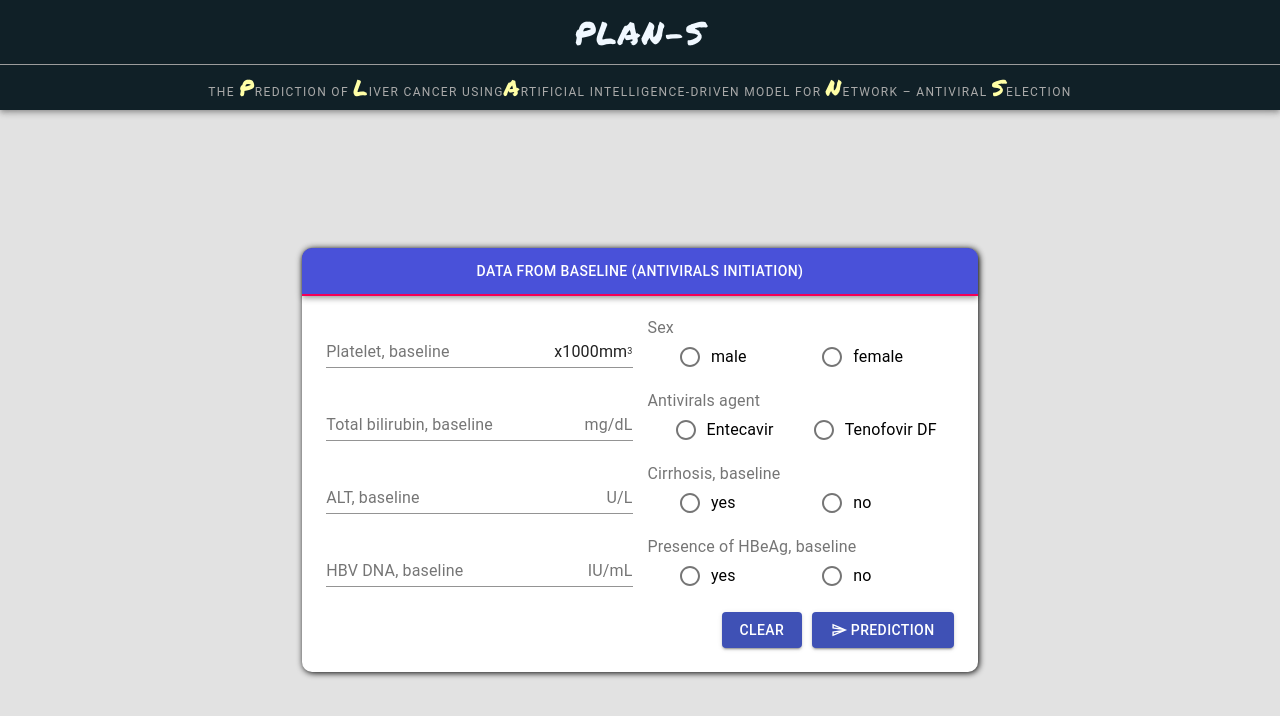
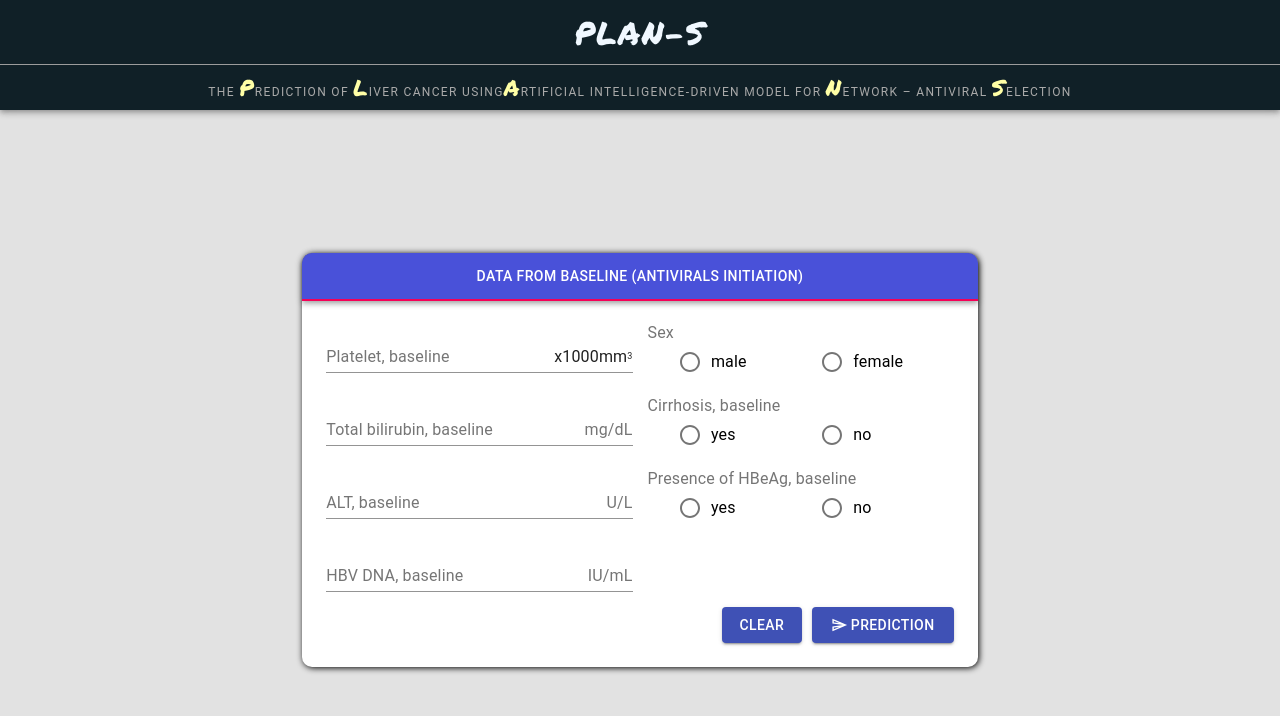
Before and after one commit to LeeSeungjae00/plan-s, a React (Create React App) app: page / in a window 1280 px wide. Shown: the top 716 px of the page. Built offline with nearby package versions, Linux system fonts and the light colour scheme; no server answers.

Commit message:
[update] 응답 변경에 따른 check 합수 변경

```diff
--- a/src/Content/tapModule.jsx
+++ b/src/Content/tapModule.jsx
@@ -43,8 +43,6 @@ export function TabPanel(props) {
     const formRef = React.useRef();
     const { onSend, loading, rangeFilter, result, setTableVisible, setResult } = props;
     const [sex, setSex] = useState('');
-    const [race, setRace] = useState('');
-    const [antivirals, setAntivirals] = useState('');
     const [cirrhosis, setCirrhosis] = useState('');
     const [hebeag, setHebeag] = useState('');
 
@@ -87,14 +85,14 @@ export function TabPanel(props) {
                     setInputVal={total_bilirubin => setResult({ ...result, total_bilirubin })}
                 ></InputComponent>
                 <RadioComponent
-                    val={antivirals}
-                    setVal={setAntivirals}
-                    title="Antivirals agent"
-                    value1={"Entecavir"}
-                    value2={"Tenofovir DF"}
-                    lable1="Entecavir"
-                    lable2="Tenofovir DF"
-                    setRadioVal={antivirals => setResult({ ...result, antivirals })}
+                    val={cirrhosis}
+                    setVal={setCirrhosis}
+                    title="Cirrhosis, baseline"
+                    value1={"true"}
+                    value2={"false"}
+                    lable1="yes"
+                    lable2="no"
+                    setRadioVal={cirrhosis => setResult({ ...result, cirrhosis })}
                 ></RadioComponent>
                 <InputComponent
                     // val = {alt}
@@ -107,14 +105,14 @@ export function TabPanel(props) {
                     setInputVal={ALT => setResult({ ...result, ALT })}
                 ></InputComponent>
                 <RadioComponent
-                    val={cirrhosis}
-                    setVal={setCirrhosis}
-                    title="Cirrhosis, baseline"
+                    val={hebeag}
+                    setVal={setHebeag}
+                    title="Presence of HBeAg, baseline"
                     value1={"true"}
                     value2={"false"}
                     lable1="yes"
                     lable2="no"
-                    setRadioVal={cirrhosis => setResult({ ...result, cirrhosis })}
+                    setRadioVal={presence_of_HBeAg => setResult({ ...result, presence_of_HBeAg })}
                 ></RadioComponent>
                 <InputComponent
                     // val = {hbv_dna}
@@ -127,16 +125,7 @@ export function TabPanel(props) {
                     setInputVal={HBV_DNA => setResult({ ...result, HBV_DNA })}
                 ></InputComponent>
 
-                <RadioComponent
-                    val={hebeag}
-                    setVal={setHebeag}
-                    title="Presence of HBeAg, baseline"
-                    value1={"true"}
-                    value2={"false"}
-                    lable1="yes"
-                    lable2="no"
-                    setRadioVal={presence_of_HBeAg => setResult({ ...result, presence_of_HBeAg })}
-                ></RadioComponent>
+
 
             </form>
             <div>
@@ -157,9 +146,6 @@ export function TabPanel(props) {
                     color="primary"
                     className={classes.sendButton}
                     onClick={() => {
-                        setSex('');
-                        setRace('');
-                        setAntivirals('');
                         setCirrhosis('');
                         setHebeag('');
                         setTableVisible(false);
--- a/src/Module/madeAPIData.jsx
+++ b/src/Module/madeAPIData.jsx
@@ -4,7 +4,6 @@ const APITITLE = [
     "ALT",
     "HBV_DNA",
     "male",
-    "antivirals",
     "cirrhosis",
     "presence_of_HBeAg"
 ]
@@ -15,7 +14,6 @@ const titleMap = {
     ALT : "ALT, baseline",
     HBV_DNA : "HBV DNA, baseline",
     male : "Sex",
-    antivirals : "Antivirals agent",
     cirrhosis : "Cirrhosis, baseline",
     presence_of_HBeAg : "Presence of HBeAg, baseline"
 }
```
